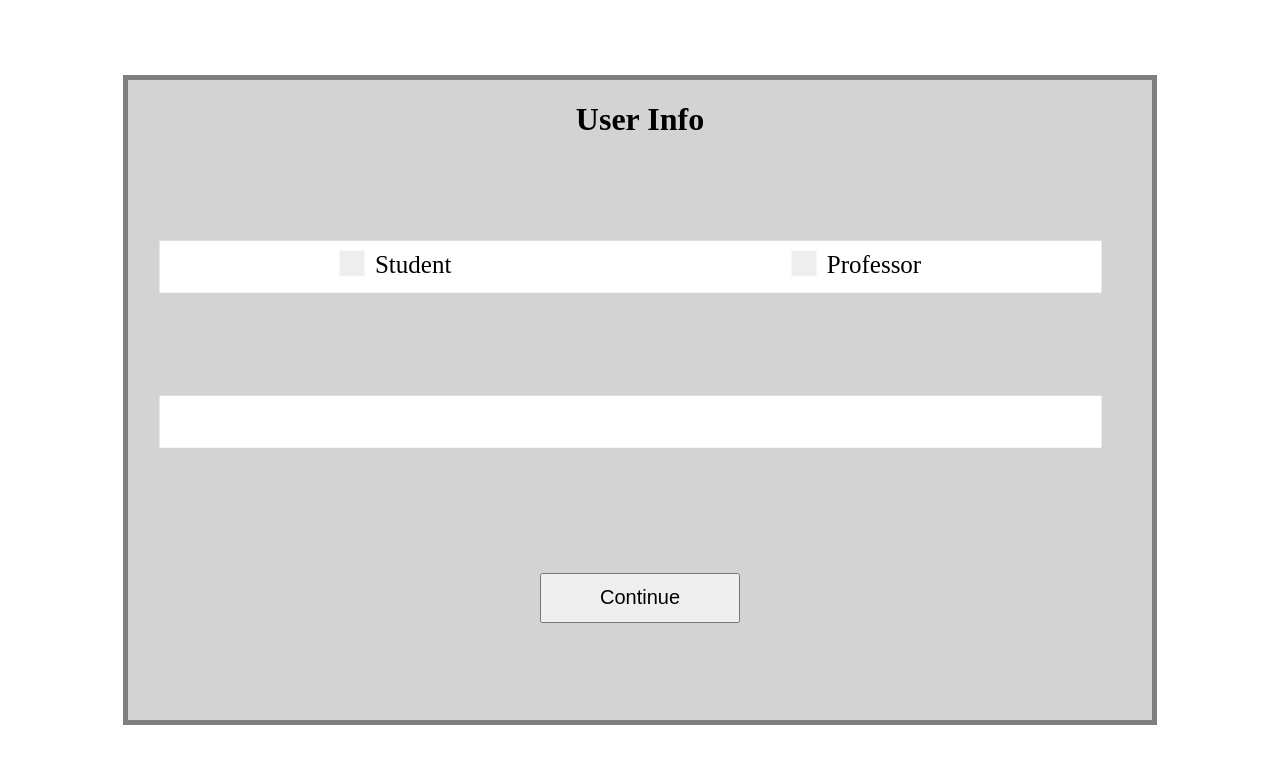
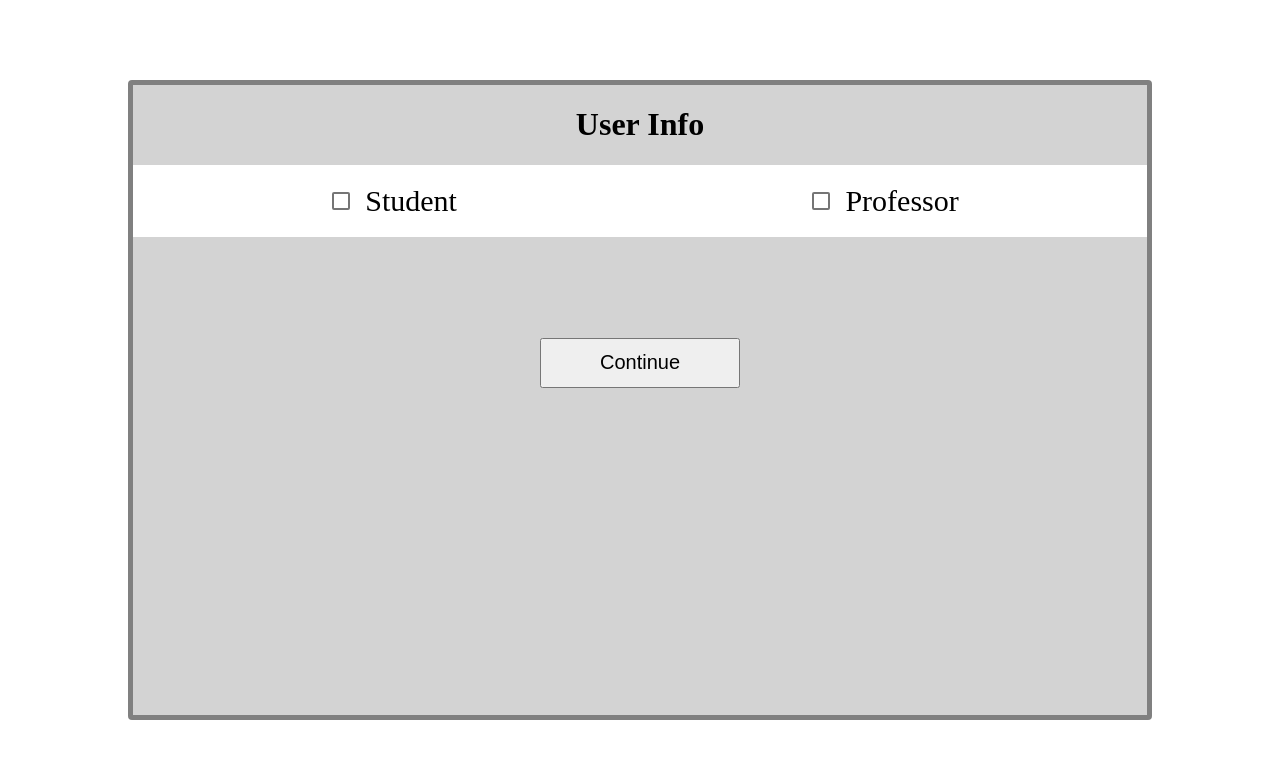
Before and after one commit to takagi002/STEMAI-Frontend, an Angular app in the folder stem-ai/: page /info in a window 1280 px wide. Shown: the top 764 px of the page. Built offline with nearby package versions, Linux system fonts and the light colour scheme.

Commit message:
material

```diff
--- a/stem-ai/package.json
+++ b/stem-ai/package.json
@@ -11,10 +11,12 @@
   "private": true,
   "dependencies": {
     "@angular/animations": "^15.1.0",
+    "@angular/cdk": "~15.1.3",
     "@angular/common": "^15.1.0",
     "@angular/compiler": "^15.1.0",
     "@angular/core": "^15.1.0",
     "@angular/forms": "^15.1.0",
+    "@angular/material": "~15.1.3",
     "@angular/platform-browser": "^15.1.0",
     "@angular/platform-browser-dynamic": "^15.1.0",
     "@angular/router": "^15.1.0",
--- a/stem-ai/src/app/app.module.ts
+++ b/stem-ai/src/app/app.module.ts
@@ -2,10 +2,14 @@ import { NgModule } from '@angular/core';
 import { BrowserModule } from '@angular/platform-browser';
 import { RouterModule, Routes } from '@angular/router';
 import {BrowserAnimationsModule} from '@angular/platform-browser/animations';
+import {MatCheckboxModule} from '@angular/material/checkbox';
+import { MatSlideToggleModule } from '@angular/material/slide-toggle';
+import {MatCardModule} from '@angular/material/card';
 
 import { AppComponent } from './app.component';
 import { InfoComponent } from './info/info.component';
 import { LoginComponent } from './login/login.component';
+
 
 const routes: Routes = [
   { path: 'info', component: InfoComponent },
@@ -21,7 +25,7 @@ imports: [
 ]
 
 @NgModule({
-  imports:      [ BrowserModule, RouterModule.forRoot(routes)],
+  imports:      [ MatSlideToggleModule, MatCheckboxModule, MatCardModule,BrowserModule, RouterModule.forRoot(routes)],
   declarations: [ AppComponent, LoginComponent, InfoComponent ],
   bootstrap:    [ AppComponent ]
 })
--- a/stem-ai/src/app/info/info.component.css
+++ b/stem-ai/src/app/info/info.component.css
@@ -24,8 +24,6 @@
     transform: translate(-51%, -90%);
     padding: 1%;
     margin-bottom: 10%;
-    display: flex;
-    justify-content: space-around;
 }
 
 .continue{
@@ -39,71 +37,12 @@
     font-weight: 400;
 }
 
-/* Customize the label (the container) */
-.container {
-  display: block;
-  position: relative;
-  padding-left: 35px;
-  margin-bottom: 12px;
-  cursor: pointer;
-  font-size: 25px;
-  -webkit-user-select: none;
-  -moz-user-select: none;
-  -ms-user-select: none;
-  user-select: none;
-  display: inline;
+.text{
+    font-size: 30px;
 }
 
-/* Hide the browser's default checkbox */
-.container input {
-  position: absolute;
-  opacity: 0;
-  cursor: pointer;
-  height: 0;
-  width: 0;
+.box{
+    background-color: white;
+    display: flex;
+    justify-content: space-around;
 }
-
-/* Create a custom checkbox */
-.checkmark {
-  position: absolute;
-  top: 0;
-  left: 0;
-  height: 25px;
-  width: 25px;
-  background-color: #eee;
-}
-
-/* On mouse-over, add a grey background color */
-.container:hover input ~ .checkmark {
-  background-color: #ccc;
-}
-
-/* When the checkbox is checked, add a blue background */
-.container input:checked ~ .checkmark {
-  background-color: #2196F3;
-}
-
-/* Create the checkmark/indicator (hidden when not checked) */
-.checkmark:after {
-  content: "";
-  position: absolute;
-  display: none;
-}
-
-/* Show the checkmark when checked */
-.container input:checked ~ .checkmark:after {
-  display: block;
-}
-
-/* Style the checkmark/indicator */
-.container .checkmark:after {
-  left: 9px;
-  top: 5px;
-  width: 5px;
-  height: 10px;
-  border: solid white;
-  border-width: 0 3px 3px 0;
-  -webkit-transform: rotate(45deg);
-  -ms-transform: rotate(45deg);
-  transform: rotate(45deg);
-}
--- a/stem-ai/src/app/info/info.component.html
+++ b/stem-ai/src/app/info/info.component.html
@@ -1,19 +1,12 @@
-<div class="rectangle">
+<mat-card class="rectangle">
     <h1 class="center">User Info</h1>
-    <div class="question">
-        <label class="container">Student
-            <input type="checkbox">
-            <span class="checkmark"></span>
-          </label>
-          <label class="container">Professor
-            <input type="checkbox">
-            <span class="checkmark"></span>
-          </label>
-    </div>
-    <div class="question">
-
-    </div>
+    <mat-card>
+        <mat-card-content class="box">
+            <mat-checkbox class="text" >Student</mat-checkbox>
+            <mat-checkbox class="text" >Professor</mat-checkbox>
+        </mat-card-content>
+    </mat-card>
     <button class="continue">
         Continue
     </button>
-</div>
+</mat-card>
```
Also changed, not shown: stem-ai/src/app/app-routing.module.ts (added, +17 -0 lines), 1 other file (tests, documents, lock files or other folders).
